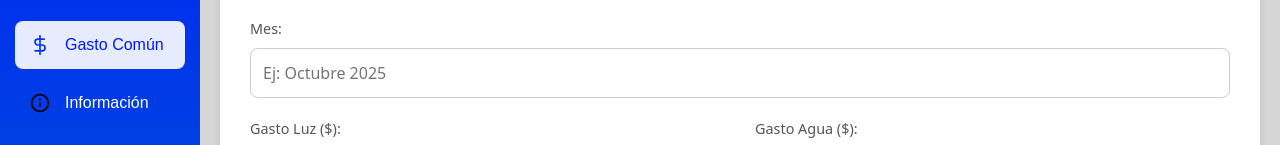
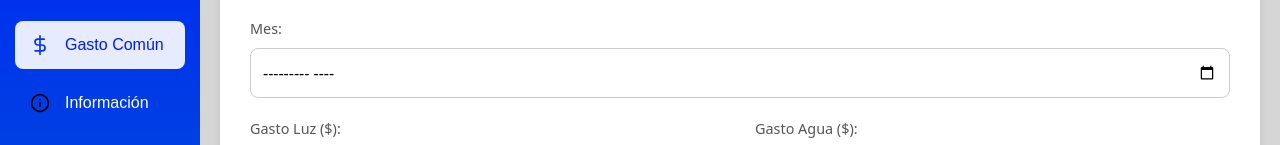
Before and after one commit to Erickctooo/Ofisync-web-frontend, a React (Vite) app in the folder frontend/: page /gastoComun in a window 1280 px wide. Shown: the part 351-496 px from the top of the page. Built offline with nearby package versions, Linux system fonts and the light colour scheme; no server answers.

Commit message:
Cambios de fecha en gasto comun

```diff
--- a/frontend/src/components/Agregar/AgregarPersona.jsx
+++ b/frontend/src/components/Agregar/AgregarPersona.jsx
@@ -54,7 +54,7 @@ function AgregarPersona() {
             <form onSubmit={handleSubmit} className="agregar-form">
                 <div className="form-group">
                     <label htmlFor="rut_persona">Rut</label>
-                    <input id="rut_persona" type="text" name="rut" value={form.rut} onChange={handleChange} />
+                    <input id="rut_persona" type="text" name="rut" placeholder="11222333-4" value={form.rut} onChange={handleChange} />
                 </div>
                 <div className="form-group">
                     <label htmlFor="nombre_persona">Nombre completo</label>
--- a/frontend/src/pages/GastoComun.jsx
+++ b/frontend/src/pages/GastoComun.jsx
@@ -1,13 +1,13 @@
 import React, { useState, useEffect } from "react";
 import { calcularGastoComunApi } from "../../services/gastoComunService";
 import { getEdificios } from "../../services/edificioService";
-import "./GastoComun.css"; // <-- ¡Importante! Importa el archivo CSS
+import "./GastoComun.css"; // <-- Asegúrate de que este archivo CSS exista
 
 function CalcularGastoComun() {
   const [edificios, setEdificios] = useState([]);
   const [form, setForm] = useState({
     edificio_id: "",
-    mes: "",
+    mes: "", // El estado guardará el formato "YYYY-MM" del input
     descripcion: "",
     gastos: {
       luz: "",
@@ -39,20 +39,29 @@ function CalcularGastoComun() {
     }
   };
 
+  // Función para formatear "YYYY-MM" al formato "Mes Año" que quieres guardar
+  const formatMonthForAPI = (monthString) => {
+    if (!monthString) return "";
+    const [year, month] = monthString.split('-');
+    const date = new Date(year, month - 1);
+    return date.toLocaleString('es-CL', { month: 'long', year: 'numeric' });
+  };
+
   const handleSubmit = async (e) => {
     e.preventDefault();
 
     const totalCalculado = Object.values(form.gastos).reduce((sum, current) => sum + (Number(current) || 0), 0);
+    const mesFormateado = formatMonthForAPI(form.mes);
 
-    if (!form.edificio_id || !form.mes || totalCalculado <= 0) {
-      alert("Debe completar los campos obligatorios y el total debe ser mayor a cero.");
+    if (!form.edificio_id || !mesFormateado || totalCalculado <= 0) {
+      alert("Debe seleccionar un edificio, un mes y el total debe ser mayor a cero.");
       return;
     }
 
     try {
       const data = await calcularGastoComunApi({
         edificio_id: parseInt(form.edificio_id),
-        mes: form.mes,
+        mes: mesFormateado,
         total: totalCalculado,
         luz: Number(form.gastos.luz) || 0,
         agua: Number(form.gastos.agua) || 0,
@@ -67,7 +76,7 @@ function CalcularGastoComun() {
         `${data.mensaje}\n💵 Gasto por m²: $${data.gasto_por_m2}`
       );
 
-      // Limpiamos el formulario
+      // Limpiamos el formulario después de enviarlo
       setForm({
         edificio_id: "",
         mes: "",
@@ -79,7 +88,7 @@ function CalcularGastoComun() {
     }
   };
 
-  // Calculamos el total en tiempo real para mostrarlo
+  // Calculamos el total en tiempo real para mostrarlo en el formulario
   const totalCalculado = Object.values(form.gastos).reduce((sum, current) => sum + (Number(current) || 0), 0);
 
   return (
@@ -99,7 +108,13 @@ function CalcularGastoComun() {
 
         <div className="form-group span-2">
           <label htmlFor="mes">Mes:</label>
-          <input id="mes" type="text" name="mes" value={form.mes} onChange={handleChange} placeholder="Ej: Octubre 2025" />
+          <input
+            id="mes"
+            type="month"
+            name="mes"
+            value={form.mes}
+            onChange={handleChange}
+          />
         </div>
 
         <div className="form-group">
```
